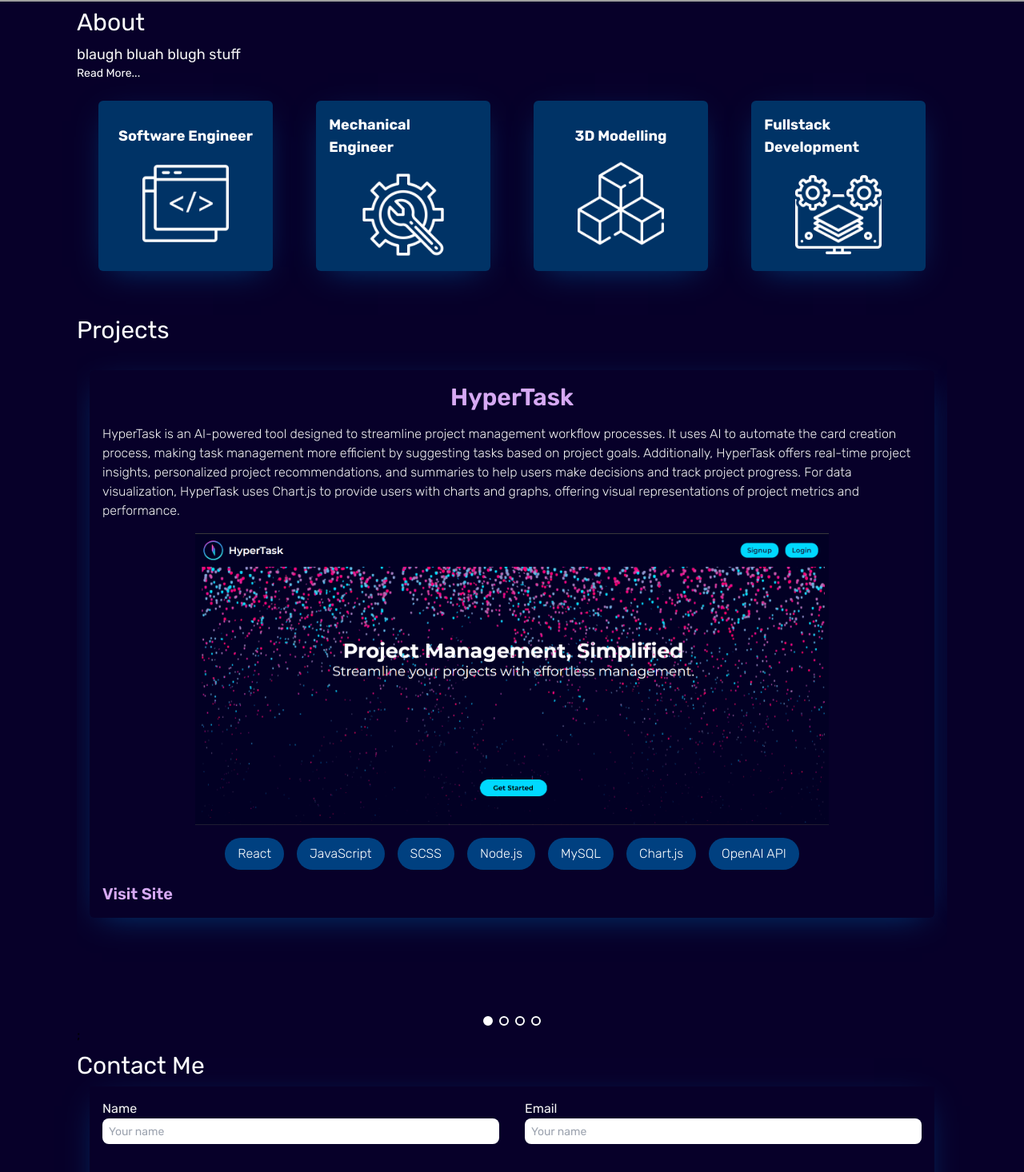
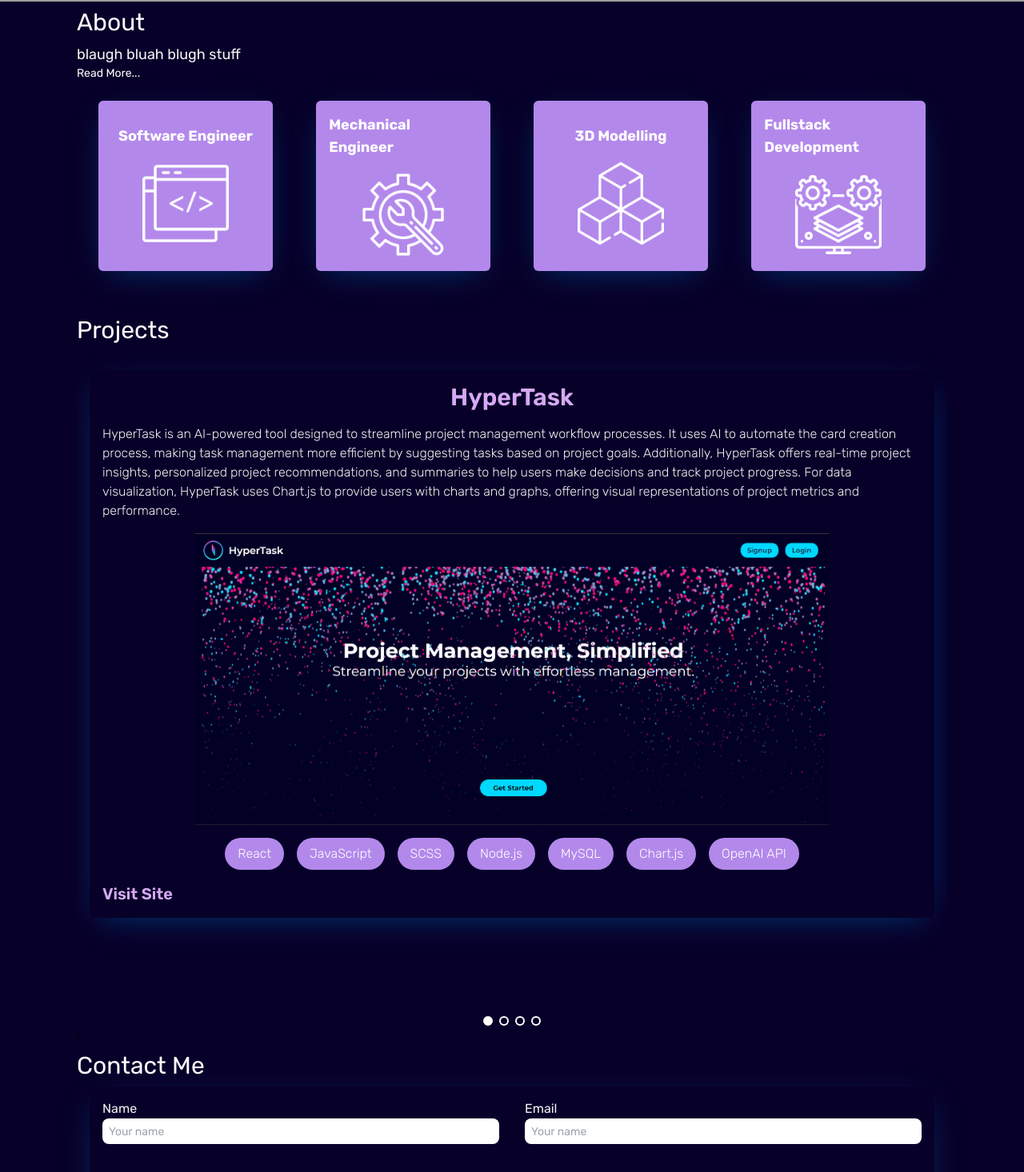
Before and after one commit to m-capone1/Portfolio, a React (Vite) app: page / in a window 1280 px wide. Shown: the part 600-2066 px from the top of the page at 80% size. Built offline with nearby package versions, Linux system fonts and the light colour scheme; grey boxes are pictures that could not be loaded.

Commit message:
add more stlying updates

```diff
--- a/src/components/ExCard.jsx
+++ b/src/components/ExCard.jsx
@@ -1,6 +1,6 @@
 const ExCard = ({title, img, alt}) => {
     return (
-        <section className="bg-header text-secondAccent mt-6 mb-12 rounded-md h-auto w-1/5 hover:text-background hover:bg-accent transition duration-700 ease-in-out shadow-card flex flex-col justify-center items-center lg:text-lg">
+        <section className="bg-middle text-secondAccent mt-6 mb-12 rounded-md h-auto w-1/5 hover:text-background hover:bg-accent transition duration-700 ease-in-out shadow-card flex flex-col justify-center items-center lg:text-lg">
             <h3 className="font-bold text-md px-4 py-4">
                 {title}
             </h3>
--- a/src/components/Hero.jsx
+++ b/src/components/Hero.jsx
@@ -34,8 +34,7 @@ const Hero = ({scrollToSection, contact}) => {
                         />
                         )}
                 </div>
-                {/* <img src={lightbulb} className='w-40 my-8 md:w-48 lg:w-60 drop-shadow-glow transition-transform duration-300 hover:scale-105'></img> */}
-                <button onClick={() => scrollToSection(contact)} className='border-2 p-2 rounded-md text-secondAccent mt-8 hover:bg-middle'>
+                <button onClick={() => scrollToSection(contact)} className='border-2 p-2 rounded-md text-secondAccent mt-8 hover:bg-accent'>
                     Get in Touch
                 </button>
                 <div className="flex flex-row gap-4 m-8">
--- a/src/components/ProjectCard.jsx
+++ b/src/components/ProjectCard.jsx
@@ -14,13 +14,13 @@ const ProjectCard = ({title, img, alt, description, techStack, isDeployed, isCas
     }
 
     return (
-        <section className="flex flex-col font-semibold mt-6 mb-12 mx-4 text-white-100 rounded-md h-auto w-3/5flex shadow-card flex-col justify-center items-center">
+        <section className="flex flex-col font-semibold mt-6 mb-12 mx-4 text-white-100 rounded-md h-auto flex shadow-card flex-col justify-center items-center">
             <h3 className="text-2xl px-4 py-4 lg:text-3xl text-accent ">
                 {title}
             </h3>
             <p className="px-4 pb-4 font-thin">{description}</p>
             <img className="lg:w-3/4 cursor-pointer" onClick = {onClickImg} src= {nextImg} alt={alt}></img>
-            <ul className="flex flex-row gap-4 font-thin text-secondAccent">
+            <ul className="flex flex-row flex-wrap justify-center mx-4 gap-4 font-thin text-secondAccent">
                 {
                     techStack.map((tech, index) => (
                     <li key={index} className="bg-middle px-4 py-2 mt-4 rounded-3xl hover:bg-header">{tech}</li>
--- a/tailwind.config.js
+++ b/tailwind.config.js
@@ -4,16 +4,11 @@ export default {
   theme: {
     extend: {
       colors: {
-        primary: "#050816",
-        secondary: "#aaa6c3",
-        tertiary: "#151030",
-        "black-100": "#100d25",
-        "black-200": "#090325",
         "white-100": "#f3f3f3",
         header: '#003366',
         background: '#070029',
         accent: '#D6A9F3',
-        middle: '#004080',
+        middle: '#B388EB',
         secondAccent: '#FFFFFF'
       },
       boxShadow: {
```
Lines whose indentation alone changed are shown as unchanged.
